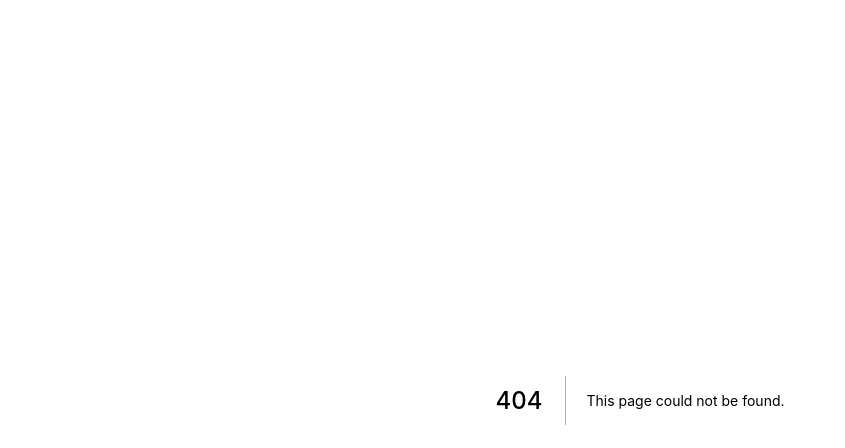
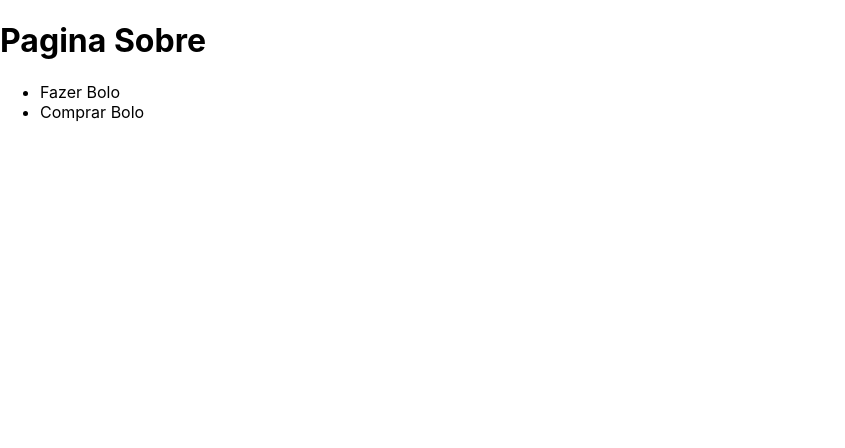
Before and after one commit to MatheusMed/next-app, a Next.js app: page /sobre in a window 1280 px wide. Before the commit this address had no page. Shown: the top 448 px of the page, without its empty margins (0-845 px from the left). Built offline with nearby package versions, Linux system fonts and the light colour scheme.

Commit message:
projeto em next criado

```diff
--- /dev/null
+++ b/pages/sobre/index.tsx
@@ -0,0 +1,10 @@
+function Sobre() {
+  return <div>
+    <h1>Pagina Sobre</h1>
+    <ul>
+      <li><a href='/sobre/fazerbolo'>Fazer Bolo</a></li>
+      <li><a href='/sobre/comprarBolo'>Comprar Bolo</a></li>
+    </ul></div>
+}
+
+export default Sobre;
```
Also changed, not shown: pages/blog/index.tsx (added, +49 -0 lines), pages/sobre/[slug].tsx (added, +19 -0 lines), types/Posts.ts (added, +7 -0 lines).
